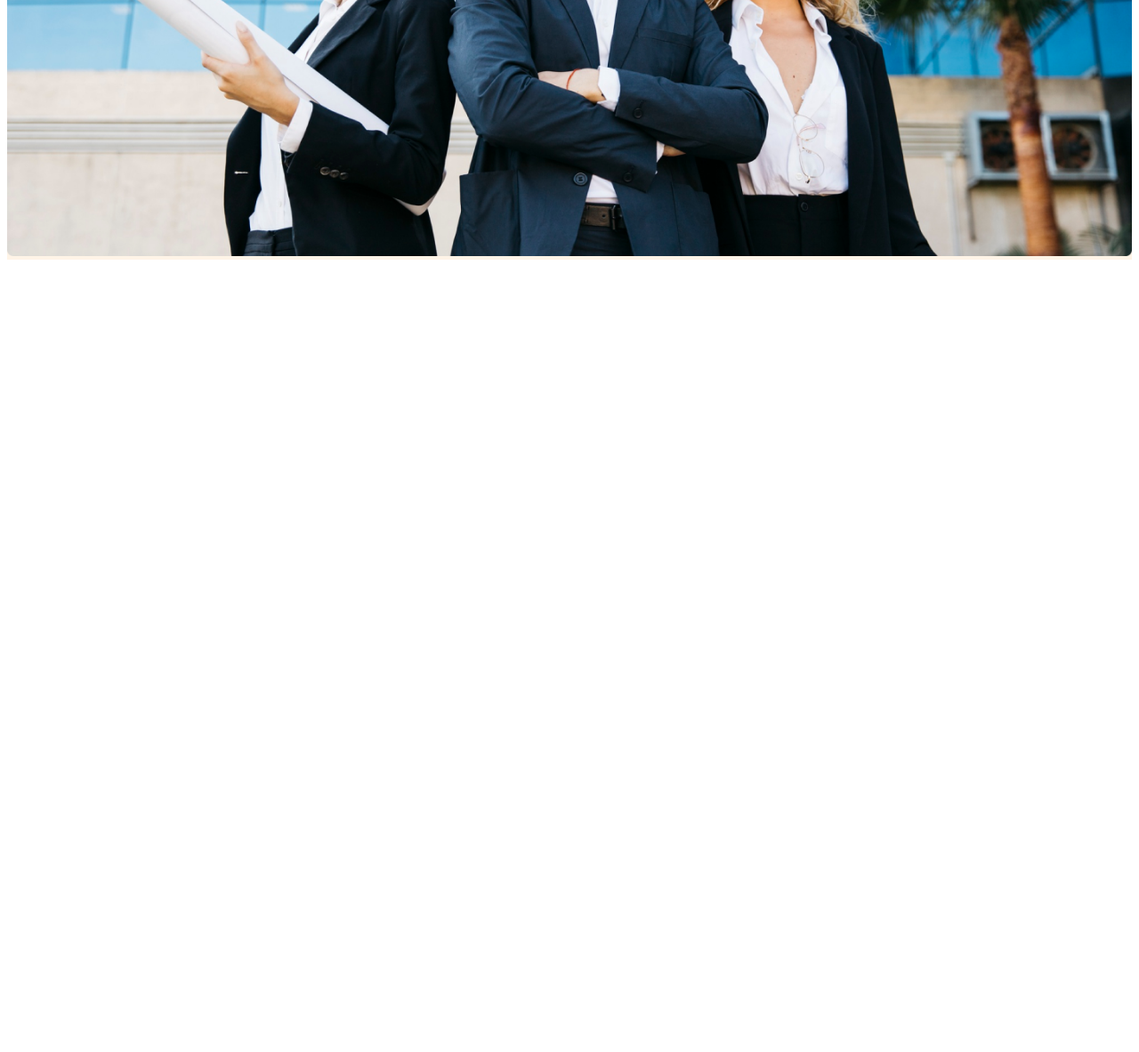
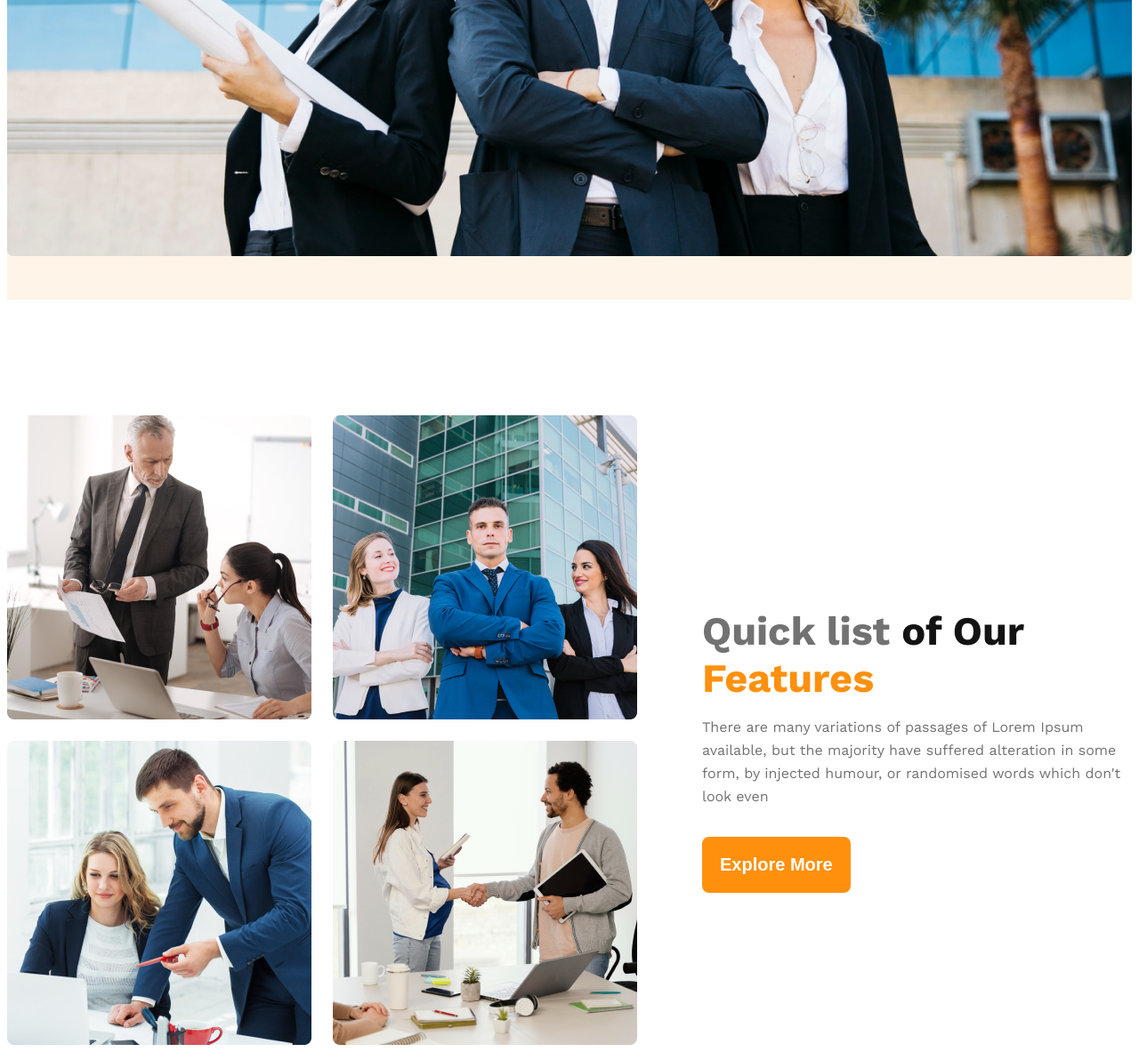
Before and after one commit to Balanced0/g3-architects-website, a plain HTML site: page index.html in a window 1280 px wide. Shown: the part 938-2121 px from the top of the page at 89% size. Before the commit the page ends 1238 px from the top, so only its background shows below. Drawn offline with nearby package versions, Linux system fonts and the light colour scheme.

Commit message:
Completed the team section but responsive task still pending

```diff
--- a/index.html
+++ b/index.html
@@ -28,7 +28,21 @@
             <img src = "images/banner.png" alt = "banner-image" class = "banner-image">
         </div>
     </header>
-    <main></main>
+    <main>
+        <section class = "teams">
+            <div class = "team-images">
+                <img src ="images/team1.png" alt = "team-image-1" class = "team-image">
+                <img src ="images/team2.png" alt = "team-image-2" class = "team-image">
+                <img src ="images/team3.png" alt = "team-image-3" class = "team-image">
+                <img src ="images/team4.png" alt = "team-image-4" class = "team-image">
+            </div>
+            <div class = "team-info">
+                <h3><span class = "Quick-list">Quick list</span> <span class = "of-our">of Our</span> <span class ="features-text">Features</span></h3>
+                <p>There are many variations of passages of Lorem Ipsum available, but the majority have suffered alteration in some form, by injected humour, or randomised words which don't look even</p>
+                <button class = "orange-button">Explore More</button>
+            </div>
+        </section>
+    </main>
     <footer></footer>
 </body>
 </html>
--- a/styles/architects.css
+++ b/styles/architects.css
@@ -64,6 +64,44 @@
 
 .banner-image{
     width: 100%;
+    margin-bottom: 45px;
+}
+main{
+    max-width: 1440px;
+    margin: 0 auto;
+}
+.teams{
+    display: flex;
+    align-items: center;
+    gap: 73px;
+}
+.team-images{
+    display:grid;
+    grid-template-columns: repeat(2, 1fr);
+    gap: 24px;
+}
+main section{
+    margin-top: 130px;
+}
+.team-info h3{
+    font-size: 2.8125rem;
+    color: #131313;
+    margin-bottom: 16px;
+}
+
+.Quick-list{
+    color:#727272;
+}
+.of-our{
+    color:#131313;
+}
+.features-text{
+    color:#FF900E;
+}
+.team-info p{
+    color: #727272;
+    line-height: 26px;
+    margin-bottom: 32px;
 }
 @media screen and (max-width: 576px){
     .navbar, .nav-links{
```
